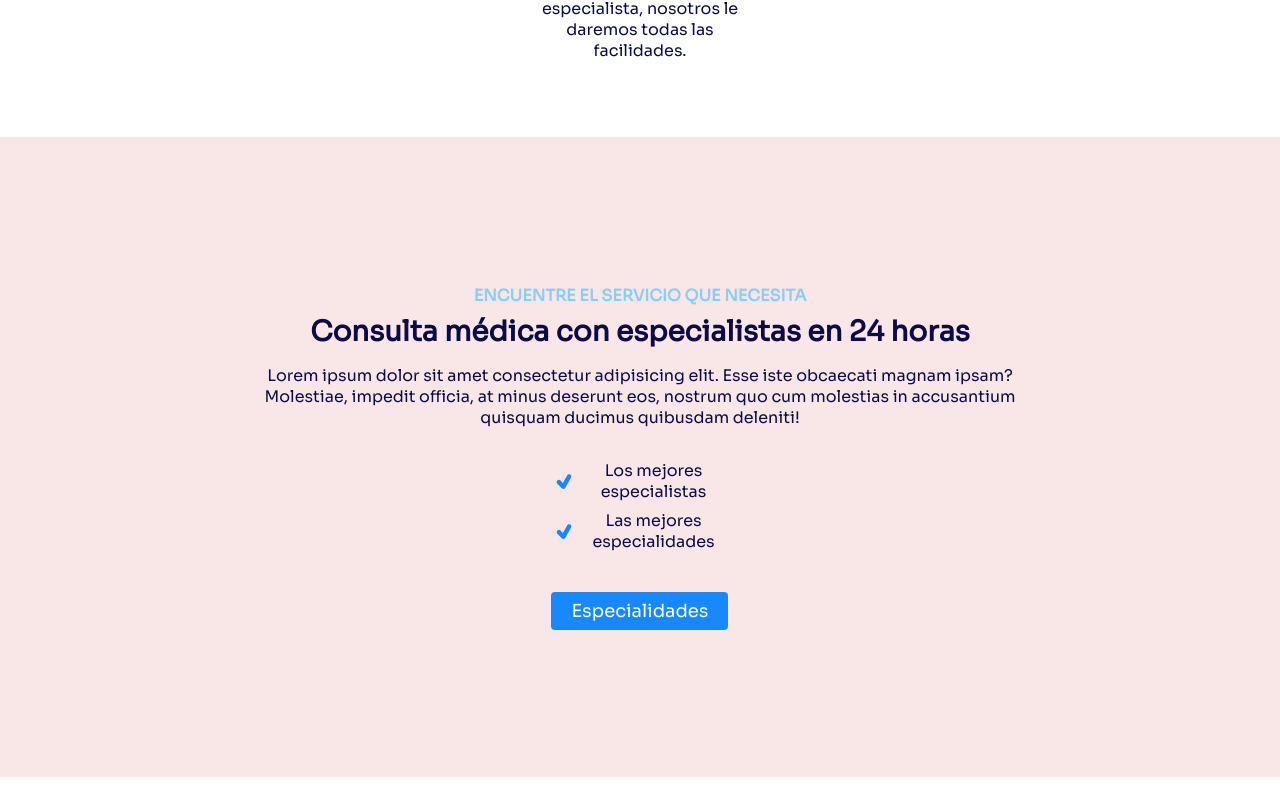
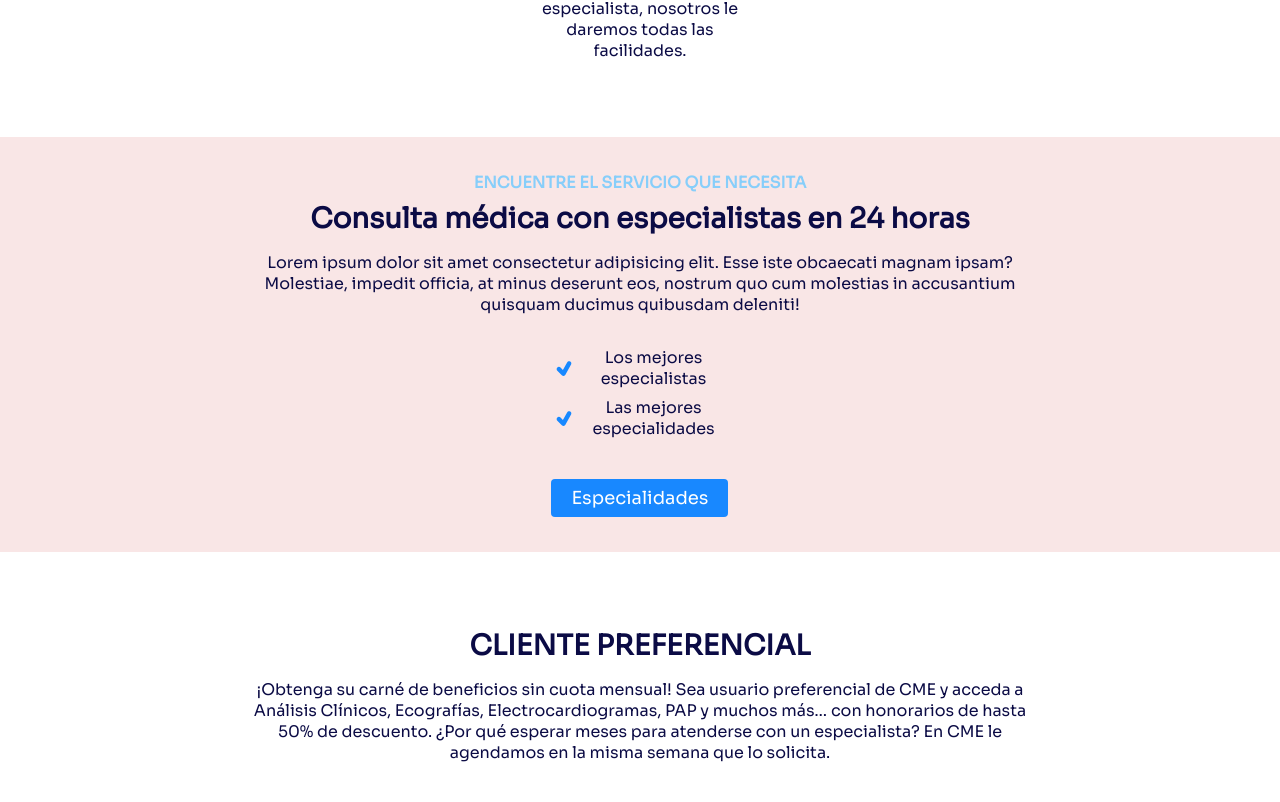
Before and after one commit to mrRubyDev/cme-website-repo, a React (Create React App) app: page / in a window 1280 px wide. Shown: the part 1793-2595 px from the top of the page. Built offline with nearby package versions, Linux system fonts and the light colour scheme.

Commit message:
TextImg Margin fixed

```diff
--- a/src/components/Styled/TextImg.jsx
+++ b/src/components/Styled/TextImg.jsx
@@ -285,8 +285,7 @@ export default function TextImg({
 						display: "flex",
 						justifyContent: "center",
 						textAlign: "center",
-						height: "80vh",
-
+						margin: "2.2rem",
 						backgroundColor: color,
 					}}
 				>
```
